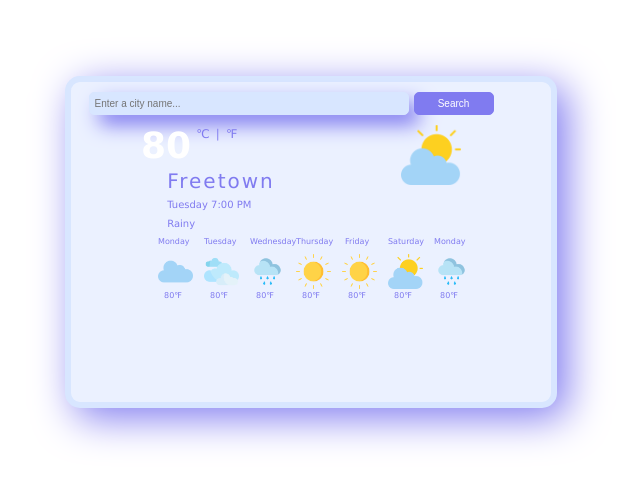
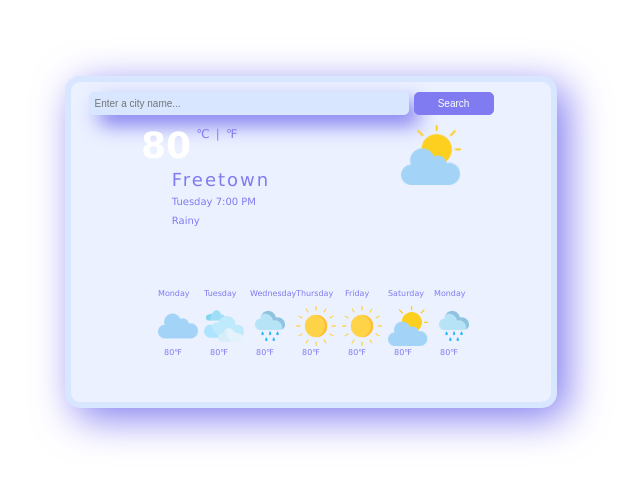
Before and after one commit to vickyluvs/Weather_App, a plain HTML site: page index.html in a window 1280 px wide. Shown: the part 158-640 px from the top of the page, without its empty margins (329-969 px from the left). Drawn offline with Linux system fonts and the light colour scheme.

```diff
--- a/resources/style.css
+++ b/resources/style.css
@@ -105,7 +105,7 @@ section {
 }
 
 .name {
-  font-size: 20px;
+  font-size: 18px;
   letter-spacing: 2px;
 }
 
@@ -116,8 +116,7 @@ section {
   border-radius: 5px;
   position: relative;
   bottom: -15px;
- width: 50vh;
-
+  width: 50vh;
 }
 
 div.weekdays {
@@ -127,12 +126,11 @@ div.weekdays {
   color: #807bf0;
   padding: 8px;
   text-align: center;
-  width:30px;
-
+  width: 30px;
 }
 
 .weekday-img {
-  width: 35px;
+  width: 30px;
 }
 
 /* #portfolio-link {
@@ -144,29 +142,31 @@ div.weekdays {
   color: white;
 } */
 
-/* @media screen and (max-width: 900px) {
+@media screen and (min-width: 900px) {
   #week-temp {
     display: flex;
     justify-content: center;
     align-items: center;
     border-radius: 5px;
     position: relative;
-    bottom: -15px;
-    /* width: 50%;
-    height: 400px; */
-   */
+    bottom: -30px;
+    width: 100%;
+    padding: 40px;
+  }
 
-  /* .weekdays {
+  .weekdays {
     font-size: 8px;
     color: #807bf0;
     padding: 8px;
     text-align: center;
+    padding: 20px;
   }
 
   .weekday-img {
-    width: 20px;
+    width: 40px;
   }
-} */
+}
+
 /* #portfolio-link {
   position: relative;
   top: 200px;
```
